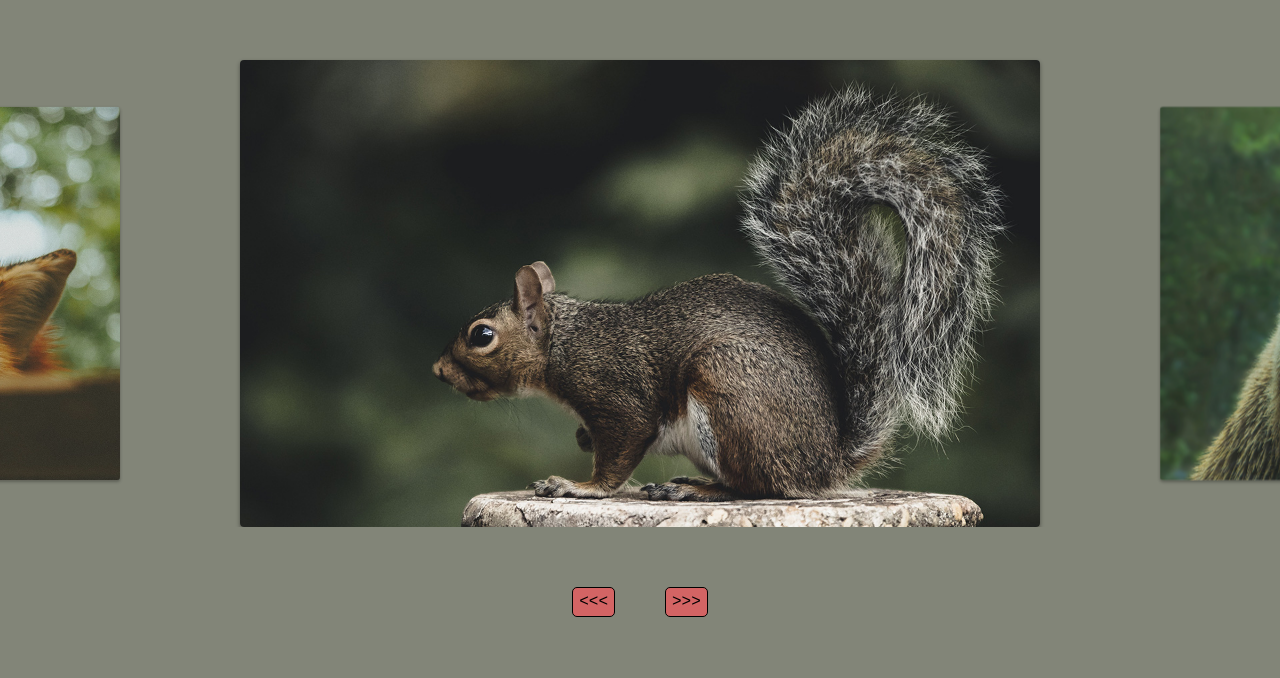
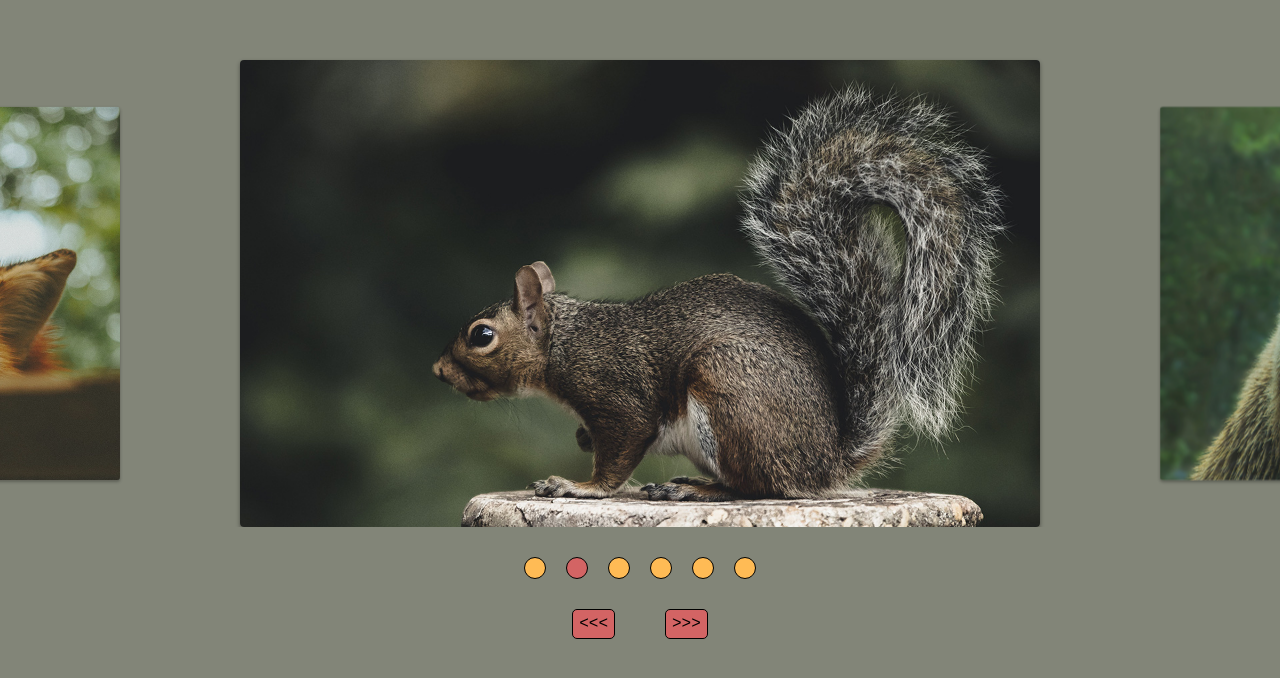
Before and after one commit to bruno15b/slide, a plain HTML site: page index.html in a window 1280 px wide. Both pictures are taken after a click on the button "<<<". Drawn offline with Linux system fonts and the light colour scheme.

Commit message:
adicionado paginação por slide

```diff
--- a/css/style.css
+++ b/css/style.css
@@ -44,7 +44,7 @@ img {
   box-shadow: 0 2px 4px rgba(0, 0, 0, 0.4);
 }
 #nav {
-  margin-top: 60px;
+  margin-top: 30px;
   display: flex;
   justify-content: center;
   gap: 50px;
@@ -58,4 +58,27 @@ img {
   border: 1px solid;
   border-radius: 5px;
   height: 30px;
+  text-align: center;
 }
+
+[data-control="slide"] {
+  display: flex;
+  justify-content: center;
+  margin-top: 30px;
+  gap: 20px;
+}
+
+[data-control="slide"] li {
+  width: 20px;
+  height: 20px;
+  border-radius: 50%;
+  overflow: hidden;
+  text-indent: -999px;
+  background: #fb5;
+  border: 1px solid;
+}
+
+[data-control="slide"] li.active,
+[data-control="slide"] li:hover {
+  background: rgb(211, 100, 100);
+}
--- a/js/script.js
+++ b/js/script.js
@@ -1,4 +1,4 @@
-import { SlideNav } from "./slide.js";
+import { Slide, SlideNav } from "./slide.js";
 
 const slide = new SlideNav(".slide", ".wrapper", "button");
 slide.init();
--- a/js/slide.js
+++ b/js/slide.js
@@ -62,6 +62,7 @@ export class Slide {
       this.changeSlide(this.index.active);
     }
     this.changeActiveClass();
+    this.activeControlItem();
   }
 
   onStart(event) {
@@ -149,6 +150,9 @@ export class Slide {
     this.changeActiveClass();
     this.addResizeEvent();
     this.addClickNavEvent();
+    this.addControl();
+    this.activeFirstItem();
+
     return this;
   }
 }
@@ -156,17 +160,62 @@ export class Slide {
 export class SlideNav extends Slide {
   clickSlide(event) {
     event.preventDefault();
-    const form = document.forms.nav;
-    if (form.next == event.target) {
+    this.form = document.forms.nav;
+    if (this.form.next == event.target) {
       this.activNextSlide();
-      this.changeActiveClass();
-    } else if (form.prev == event.target) {
+    } else if (this.form.prev == event.target) {
       this.activePrevSlide();
-      this.changeActiveClass();
     }
+    this.changeActiveClass();
+    this.activeControlItem();
   }
 
   addClickNavEvent() {
     document.forms.nav.addEventListener("click", this.clickSlide);
   }
+
+  createControl() {
+    const control = document.createElement("ul");
+    control.dataset.control = "slide";
+    this.slideArray.forEach((item, index) => {
+      control.innerHTML += `<li><a href="#slide${index + 1}">${index}</a></li>`;
+    });
+    document.body.insertBefore(control, document.forms.nav);
+    return control;
+  }
+
+  activeFirstItem() {
+    this.controlArray[this.index.active].classList.add(this.activeClass);
+  }
+
+  activeControlItem() {
+    this.controlArray.forEach((item) => {
+      item.classList.remove(this.activeClass);
+    });
+    this.activeFirstItem();
+  }
+
+  removeCLass() {
+    this.slideArray.forEach((slide) => {
+      slide.item.classList.remove(this.activeClass);
+    });
+  }
+
+  eventControl(item, index) {
+    item.addEventListener("click", (event) => {
+      event.preventDefault();
+      this.changeSlide(index);
+      this.removeCLass();
+      this.changeActiveClass();
+      this.activeControlItem();
+    });
+  }
+
+  addControl(customControl) {
+    this.control = document.querySelector(customControl) || this.createControl();
+    this.controlArray = [...this.control.children];
+    this.controlArray.forEach((item, index) => {
+      this.eventControl(item, index);
+    });
+  }
 }
```
